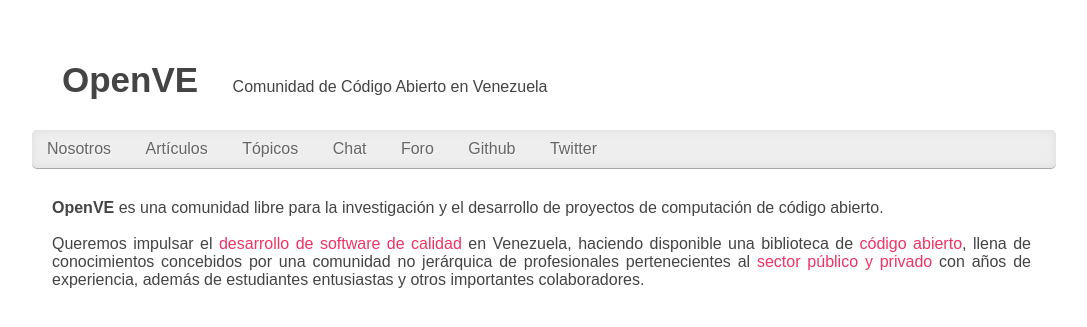
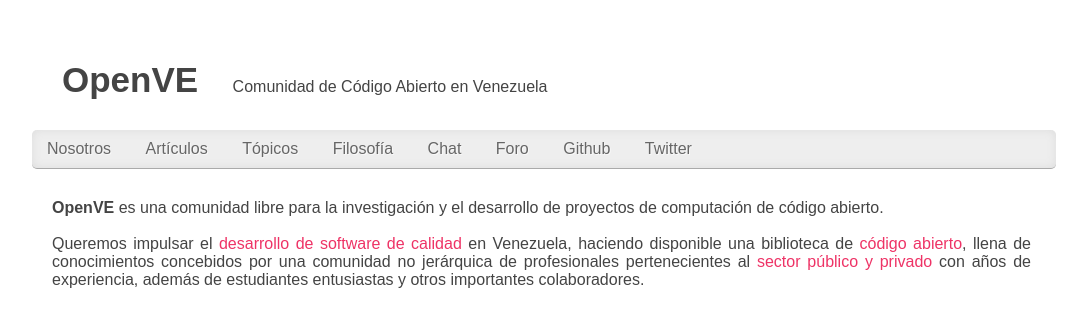
Before and after one commit to OpenVE/openve.github.com, a Jekyll site: the page built from index.html, in a window 1280 px wide. Shown: the top 327 px of the page, without its empty margins (96-1183 px from the left). Built offline with Jekyll 4.4.1, drawn with Linux system fonts in a browser that asks for light colours.

Commit message:
Link to philosophy

```diff
--- a/_layouts/default.html
+++ b/_layouts/default.html
@@ -22,6 +22,7 @@
 		<a href="/"><div>Nosotros</div></a>
 		<a href="/articulos.html"><div>Artículos</div></a>
 		<a href="/topicos.html"><div>Tópicos</div></a>
+		<a href="https://github.com/OpenVE/filosofia/wiki" target="_blank"><div>Filosofía</div></a>
 		<a href="http://webchat.freenode.net?channels=OpenVE" target="_blank"><div>Chat</div></a>
 		<a href="https://groups.google.com/forum/#!forum/openve" target="_blank"><div>Foro</div></a>
 		<a href="https://github.com/OpenVE" target="_blank"><div>Github</div></a>
```
